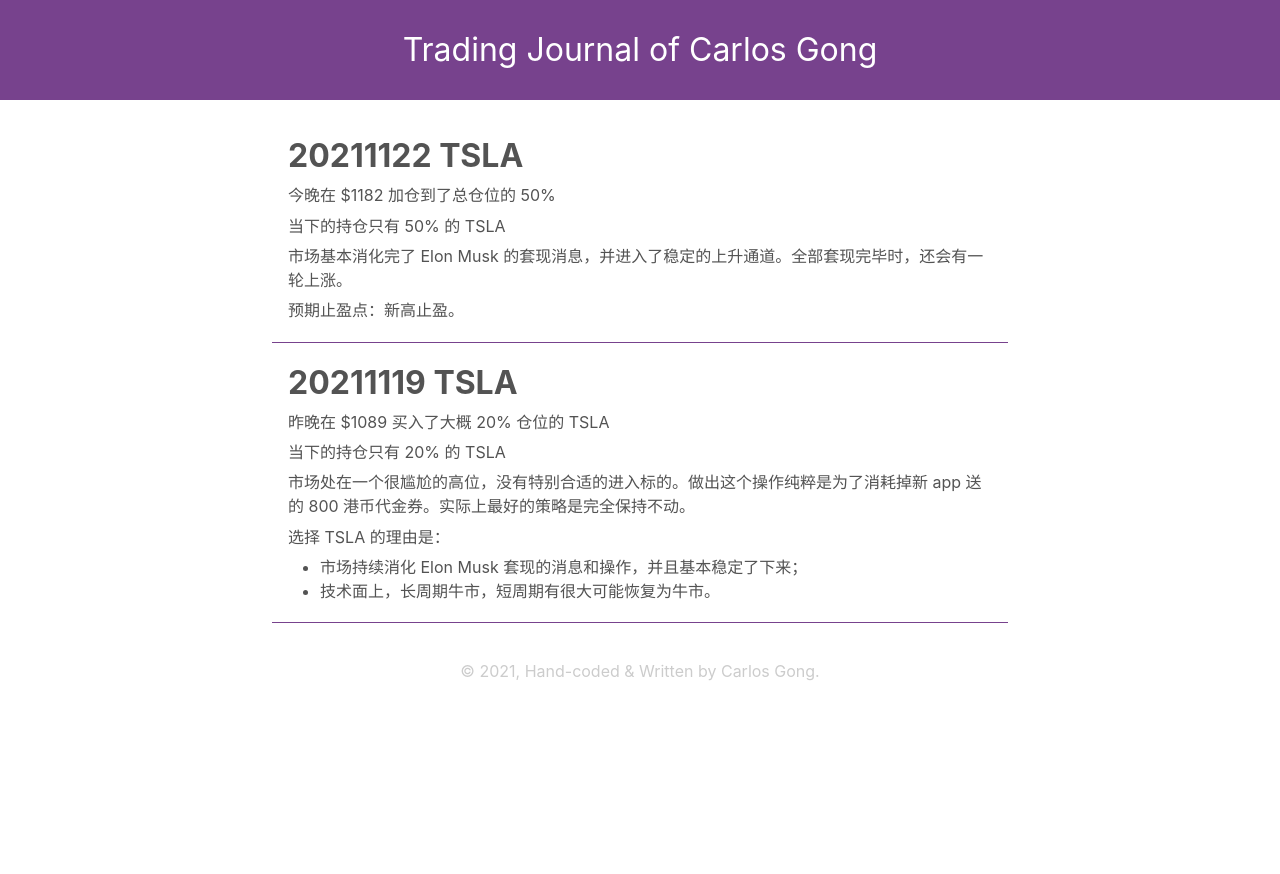
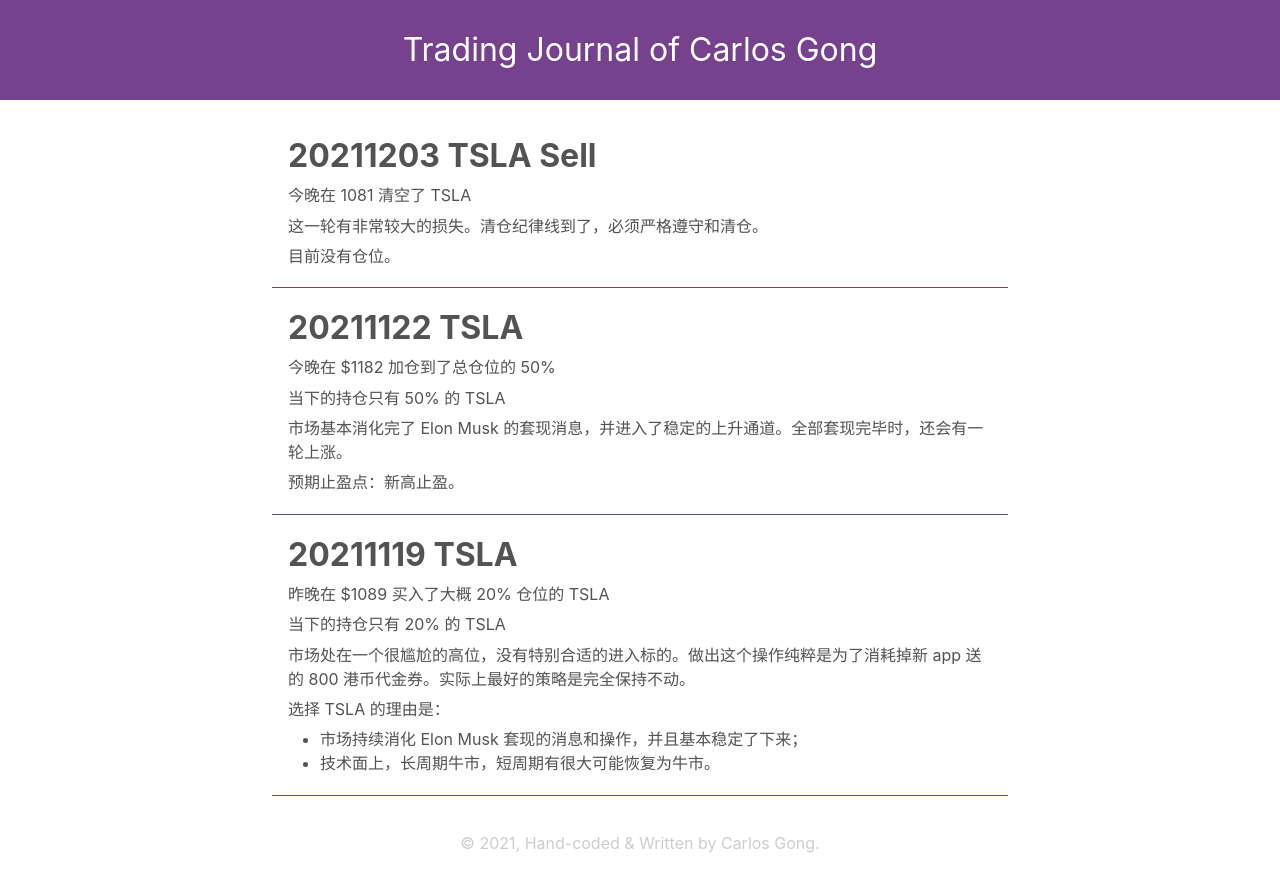
Before and after one commit to CarlosGong/carlosgong.github.io, a plain HTML site: page index.html in a window 1280 px wide. Before the commit the page ends 800 px from the top, so only its background shows below. Drawn offline with Linux system fonts and the light colour scheme.

Commit message:
Trading Journal Update

```diff
--- a/index.html
+++ b/index.html
@@ -10,6 +10,13 @@
     <header>
         <h1>Trading Journal of Carlos Gong</h1>
     </header>
+
+    <article>
+        <h2 class="title">20211203 TSLA Sell</h2>
+        <p>今晚在 1081 清空了 TSLA</p>
+        <p>这一轮有非常较大的损失。清仓纪律线到了，必须严格遵守和清仓。</p>
+        <p>目前没有仓位。</p>
+    </article>
 
     <article>
         <h2 class="title">20211122 TSLA</h2>
```
